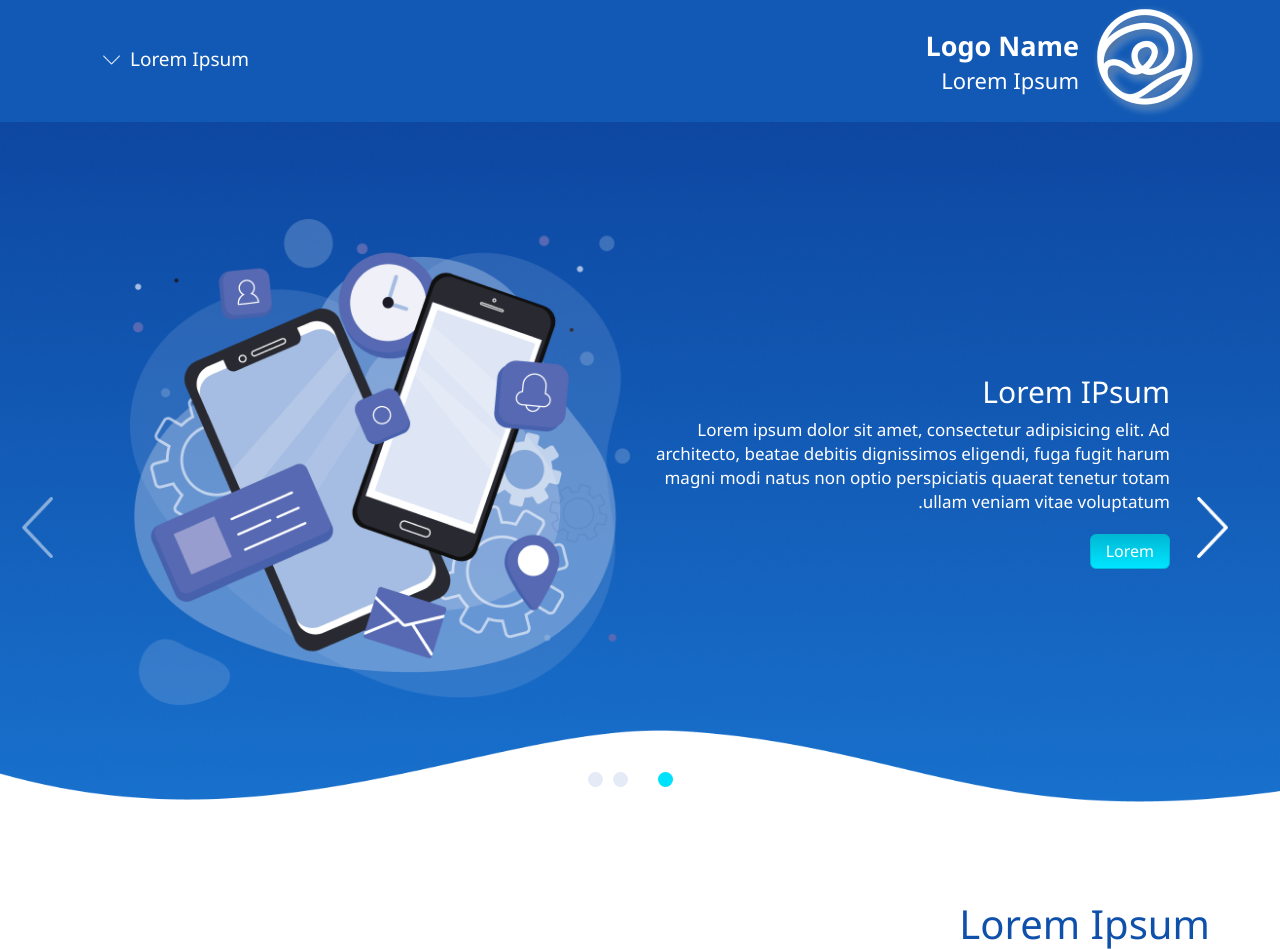
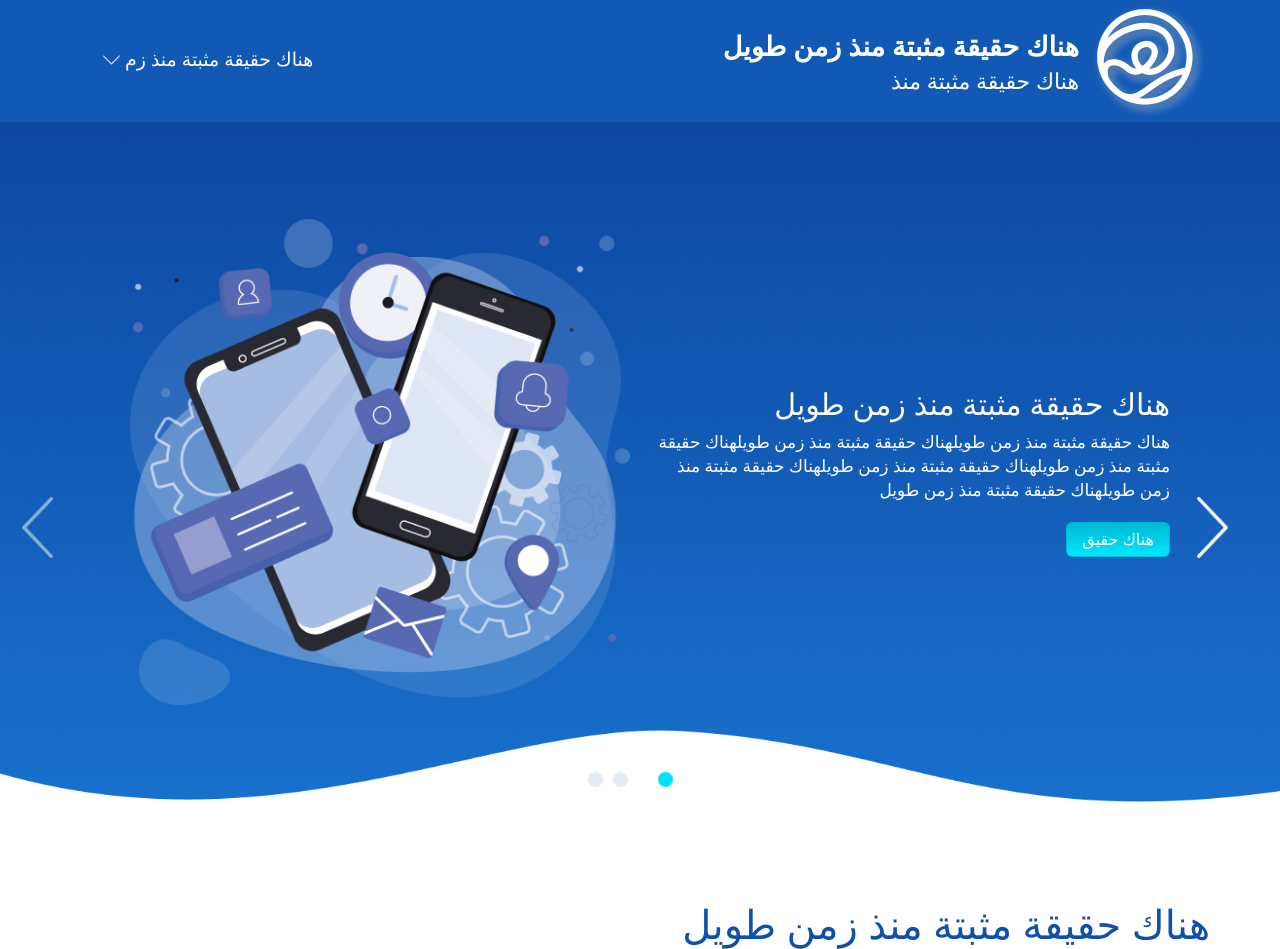
Before and after one commit to Tigran1996/Constant-Ibraheren, a website: page src/index.html in a window 1280 px wide. Shown: the top 949 px of the page. Drawn offline with Linux system fonts and the light colour scheme.

Commit message:
ibrageren

```diff
--- a/src/index.html
+++ b/src/index.html
@@ -6,7 +6,7 @@
           content="width=device-width, user-scalable=no, initial-scale=1.0, maximum-scale=1.0, minimum-scale=1.0">
     <meta http-equiv="X-UA-Compatible" content="ie=edge">
 
-    <title>Lorem</title>
+    <title>هناك حقيقة مثبتة منذ زمن طويل</title>
     <!--FAVICON-->
     <link rel="icon" href="img/otzmot_logos.png">
     <!--Bootstrap Right to left    -->
@@ -40,8 +40,8 @@
             <a class="logo navbar-brand">
                 <img src="img/otzmot_logo.png" alt="">
                 <div class="logo_name">
-                    <p>Logo Name</p>
-                    <p>Lorem Ipsum</p>
+                    <p>هناك حقيقة مثبتة منذ زمن طويل</p>
+                    <p>هناك حقيقة مثبتة منذ</p>
                 </div>
             </a>
             <button class="navbar-toggler" type="button" data-toggle="collapse" data-target="#navbar-list-2" aria-controls="navbarNav" aria-expanded="false" aria-label="Toggle navigation">
@@ -53,11 +53,11 @@
                 <ul class="navbar-nav">
                     <li class="nav-item active">
                         <div class="mydropdown">
-                            <div class="dropdown_arrow">Lorem Ipsum <img src="img/Vector.png" alt="" class="vector"></div>
+                            <div class="dropdown_arrow">هناك حقيقة مثبتة منذ زم<img src="img/Vector.png" alt="" class="vector"></div>
                             <ul class="dropdown_list d-none">
-                                <li>Lorem</li>
-                                <li>Loewm</li>
-                                <li>Lorem</li>
+                                <li>هناك حقيقة مثبتة منذ زمن طويل</li>
+                                <li>هناك حقيقة مثبتة منذ زمن طويل</li>
+                                <li>هناك حقيقة مثبتة منذ زمن طويل</li>
                             </ul>
                         </div>
                     </li>
@@ -74,9 +74,9 @@
             <div class="owl-carousel" >
                 <div class="item">
                     <div>
-                        <h2>Lorem IPsum</h2>
-                        <p>Lorem ipsum dolor sit amet, consectetur adipisicing elit. Ad architecto, beatae debitis dignissimos eligendi, fuga fugit harum magni modi natus non optio perspiciatis quaerat tenetur totam ullam veniam vitae voluptatum.</p>
-                        <button class="btn btn-blue">Lorem </button>
+                        <h2>هناك حقيقة مثبتة منذ زمن طويل</h2>
+                        <p>  هناك حقيقة مثبتة منذ زمن طويلهناك حقيقة مثبتة منذ زمن طويلهناك حقيقة مثبتة منذ زمن طويلهناك حقيقة مثبتة منذ زمن طويلهناك حقيقة مثبتة منذ زمن طويلهناك حقيقة مثبتة منذ زمن طويل</p>
+                        <button class="btn btn-blue">هناك حقيق</button>
                     </div>
                     <div>
                         <img src="img/banner.png" alt="">
@@ -84,9 +84,9 @@
                 </div>
                 <div class="item">
                     <div>
-                        <h2>Lorem IPsum</h2>
-                        <p>Lorem ipsum dolor sit amet, consectetur adipisicing elit. Ad architecto, beatae debitis dignissimos eligendi, fuga fugit harum magni modi natus non optio perspiciatis quaerat tenetur totam ullam veniam vitae voluptatum.</p>
-                        <button class="btn btn-blue">Lorem </button>
+                        <h2>منذ زمن طويل</h2>
+                        <p>هناك حقيقة مثبتة منذ زمن طويلهناك حقيقة مثبتة منذ زمن طويلهناك حقيقة مثبتة منذ زمن طويلهناك حقيقة مثبتة منذ زمن طويلهناك حقيقة مثبتة منذ زمن طويل.</p>
+                        <button class="btn btn-blue">هناك حقيقة مثبتة </button>
                     </div>
                     <div>
                         <img src="img/banner.png" alt="">
@@ -94,9 +94,9 @@
                 </div>
                 <div class="item">
                     <div>
-                        <h2>Lorem IPsum2</h2>
-                        <p>Lorem ipsum dolor sit amet, consectetur adipisicing elit. Ad architecto, beatae debitis dignissimos eligendi, fuga fugit harum magni modi natus non optio perspiciatis quaerat tenetur totam ullam veniam vitae voluptatum.</p>
-                        <button class="btn btn-blue">Lorem </button>
+                        <h2>هناك حقيقة مثبتة منذ زمن طويل</h2>
+                        <p>هناك حقيقة مثبتة منذ زمن طويلهناك حقيقة مثبتة منذ زمن طويلهناك حقيقة مثبتة منذ زمن طويلهناك حقيقة مثبتة منذ زمن طويلهناك حقيقة مثبتة منذ زمن طويلهناك حقيقة مثبتة منذ زمن طويلهناك حقيقة مثبتة منذ زمن طويلهناك حقيقة مثبتة منذ زمن طويل</p>
+                        <button class="btn btn-blue">هناك حقيقة مثبت </button>
                     </div>
                     <div>
                         <img src="img/banner.png" alt="">
@@ -112,7 +112,7 @@
     </section>
     <section class="main-two">
         <div class="container main-content-two">
-            <h3>Lorem Ipsum</h3>
+            <h3>هناك حقيقة مثبتة منذ زمن طويل</h3>
             <div class="owl-carousel" id="owl_two">
                 <div class="item">
                     <div class="company">
@@ -201,15 +201,15 @@
         <div class="footer_right">
             <img src="img/otzmot_logo.png" alt="">
             <ul>
-                <li><span>Lorem:</span>Lorem Ipsum</li>
-                <li><span>Lorem:</span>Lorem Ipsum</li>
-                <li><span>Lorem:</span>Lorem Ipsum</li>
+                <li><span>زمن طويل:</span>هناك حقيقة مثبتة منذ زمن طويلهناك حقيقة مثبتة منذ زمن طويل</li>
+                <li><span>زمن طويل:</span>هناك حقيقة مثبتة منذ زمن طويلهناك حقيقة مثبتة منذ زمن طويل</li>
+                <li><span> زمن طويل:</span>هناك حقيقة مثبتة منذ زمن طويلهناك حقيقة مثبتة منذ زمن طويل</li>
             </ul>
         </div>
         <div class="footer_left">
             <div class="design_form">
-                <input type="text" placeholder="lorem ipsum">
-                <button class="btn btn-blue">lorem</button>
+                <input type="text" placeholder="هناك حقيقة مثبتة منذ زمن طويل">
+                <button class="btn btn-blue">هناك حقيقة</button>
             </div>
             <div class="social">
                 <a href="#">
@@ -225,7 +225,7 @@
         </div>
     </div>
     <div class="footer_bottom">
-        <p>Constant Technologies 2019  Ⓒ</p>
+        <p>Constant Technologies هناك حقيقة مثبتة منذ زمن طويل 2019  Ⓒ</p>
     </div>
 </footer>
 
```
